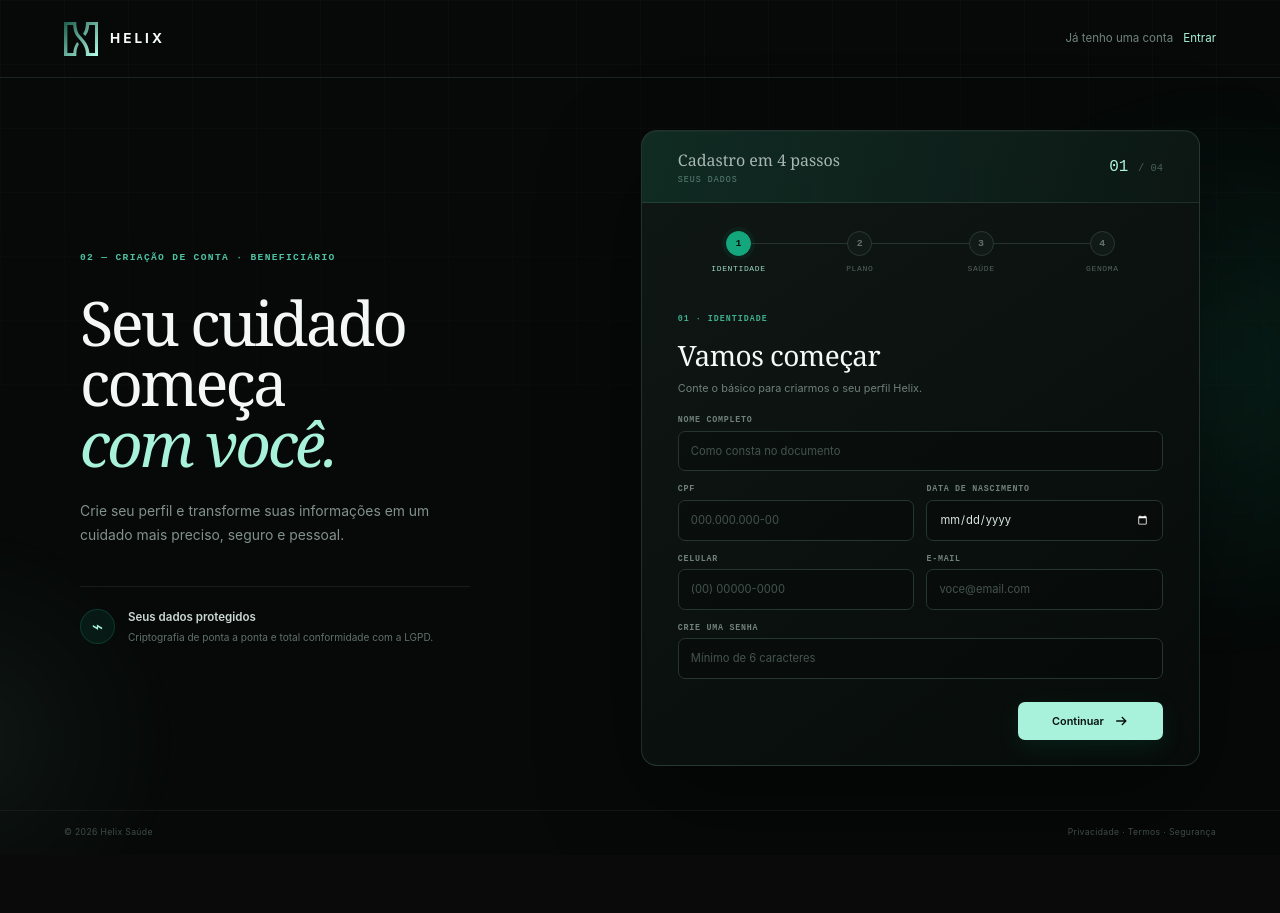
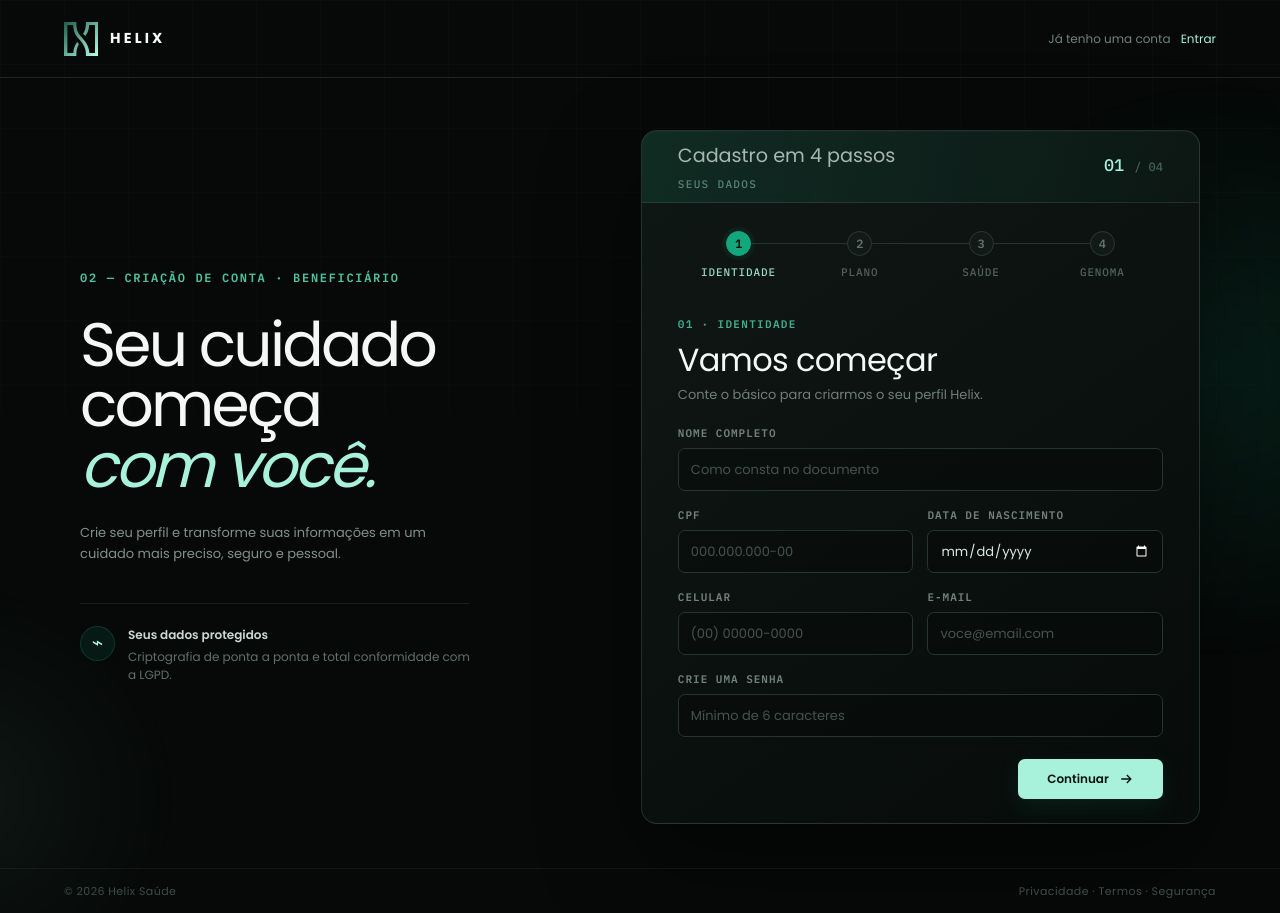
Before and after one commit to dpsanz/helix-app-demo, a React (Vite) app in the folder helix-app-demo/: page /cadastro in a window 1280 px wide. Before the commit the page ends 855 px from the top, so only its background shows below. Built offline with nearby package versions, Linux system fonts and the light colour scheme.

Commit message:
Update em todas as páginas

```diff
--- a/helix-app-demo/src/App.css
+++ b/helix-app-demo/src/App.css
@@ -993,3 +993,114 @@
 @media (max-width: 560px) {
   .patient-detail-grid { grid-template-columns: 1fr; }
 }
+
+/* Sistema tipográfico e de movimento Helix */
+.login-page, .signup-page, .app-shell, .modal, button, input {
+  font-family: var(--font-sans);
+}
+
+.signup-intro h1, .content-heading h2, .signup-card-head div span, .consent-card strong {
+  font-family: var(--font-serif);
+}
+
+.signup-kicker, .signup-card-head div strong, .step-count, .step-dot, .stepper small,
+.content-heading > span, .signup-fields label span, .medication-field span,
+.chip-group > span, .plan-card-field span, .plan-id > span, .plan-copy strong em,
+.plan-option b, .gene-chip, .patient-time, .metric-card strong, .metric-card small {
+  font-family: var(--font-mono);
+  font-variant-numeric: tabular-nums;
+}
+
+/* Escala mínima: nenhum texto informativo fica abaixo de 11px */
+.top-actions::before, .metric-card small, .brand .brand-lockup span,
+.signup-card-head div strong, .stepper small, .content-heading > span,
+.signup-fields label span, .medication-field span, .chip-group > span,
+.plan-card-field span, .plan-id > span, .plan-id small, .plan-copy small,
+.plan-copy strong em, .plan-option b, .consent-card p, .privacy-list li,
+.consent-check > span, .skip-button, .signup-footer, .login-storage-note,
+.doctor-demo-access, .profile-facts small, .patient-detail-grid small {
+  font-size: .6875rem;
+  line-height: 1.5;
+}
+
+.signup-login, .signup-trust strong, .signup-trust small, .step-count i,
+.content-heading p, .signup-fields input, .medication-field input,
+.plan-card-field input, .plan-id strong, .plan-copy strong, .chip-group button,
+.continue-button, .back-button, .auth-error, .signup-error, .demo-banner,
+.eyebrow, .status-ok, .status-alert, .timeline-item small,
+.patient-time, .patient-name small, .filters button, .ghost-btn,
+.primary-btn, .secondary-btn, .empty-patients p {
+  font-size: .75rem;
+  line-height: 1.5;
+}
+
+.signup-intro > p, .content-heading p, .consent-card p,
+.kit-card p, .medication-card p, .timeline p, .modal p,
+.profile-hero p, .muted, .profile-facts strong, .patient-detail-grid strong {
+  font-size: .8125rem;
+  line-height: 1.65;
+}
+
+.signup-fields input, .medication-field input, .plan-card-field input,
+.edit-fields input, .login-input {
+  min-height: 42px;
+  font-size: .8125rem;
+}
+
+.signup-kicker { font-size: .75rem; }
+.signup-brand strong, .login-brand strong { font-size: .9rem; }
+.signup-card-head div span { font-size: 1.2rem; }
+.step-count { font-size: 1.05rem; }
+.step-dot { font-size: .75rem; }
+.content-heading h2 { font-size: 2rem; line-height: 1.1; }
+.content-heading p { margin-top: 7px; }
+.plan-copy strong { font-size: .78rem; }
+.consent-card strong { font-size: 1.05rem; }
+.panel h2 { font-size: 1.125rem; line-height: 1.3; }
+.metric-card span { font-size: .75rem; }
+.patient-name strong { font-size: .8125rem; }
+.empty-patients strong { font-size: .875rem; }
+
+.signup-card { min-height: 640px; }
+.signup-content { min-height: 375px; }
+.signup-fields { gap: 16px 14px; }
+.chip-group button { padding: 7px 11px; }
+.plan-option { min-height: 66px; }
+
+/* Curva e duração compartilhadas para todas as interações */
+.ghost-btn, .filters button, .primary-btn, .secondary-btn, .access-option,
+.helix-button-hover, .continue-button, .back-button, .skip-button,
+.plan-option, .chip-group button, .patient-row, .metric-card, .panel,
+.kit-card, .medication-card, .login-input, .signup-fields input,
+.medication-field input, .plan-card-field input, .edit-fields input,
+.modal-close, .signup-login, .doctor-demo-access button {
+  transition:
+    color 260ms var(--ease-helix),
+    background-color 260ms var(--ease-helix),
+    border-color 260ms var(--ease-helix),
+    box-shadow 260ms var(--ease-helix),
+    opacity 260ms var(--ease-helix),
+    transform 260ms var(--ease-helix);
+}
+
+button:active:not(:disabled) { transform: scale(.975); }
+.panel:hover, .metric-card:hover { border-color: rgba(168,242,219,.22); transform: translateY(-2px); box-shadow: 0 20px 45px rgba(0,0,0,.2); }
+.patient-row:hover { transform: translateY(-2px); box-shadow: 0 12px 26px rgba(0,0,0,.18); }
+.modal-backdrop { animation: backdrop-in 240ms ease-out both; }
+.modal { animation: modal-enter 360ms var(--ease-helix) both; transform-origin: center; }
+.dashboard > * { animation: dashboard-item-in 520ms var(--ease-helix) both; }
+.dashboard > :nth-child(2) { animation-delay: 50ms; }
+.dashboard > :nth-child(3) { animation-delay: 100ms; }
+.dashboard > :nth-child(4) { animation-delay: 150ms; }
+.topbar { animation: sidebar-in 480ms var(--ease-helix) both; }
+
+@keyframes backdrop-in { from { opacity: 0; } to { opacity: 1; } }
+@keyframes dashboard-item-in { from { opacity: 0; transform: translateY(10px); } to { opacity: 1; transform: translateY(0); } }
+@keyframes sidebar-in { from { opacity: 0; transform: translateX(-10px); } to { opacity: 1; transform: translateX(0); } }
+
+@media (max-width: 560px) {
+  .signup-card { min-height: 650px; }
+  .signup-content { min-height: 410px; }
+  .stepper small { font-size: .625rem; }
+  .content-heading h2 { font-size: 1.8rem; }
+}
--- a/helix-app-demo/src/index.css
+++ b/helix-app-demo/src/index.css
@@ -1,13 +1,101 @@
+@import url('https://fonts.googleapis.com/css2?family=Cormorant+Garamond:wght@500;600&family=IBM+Plex+Mono:wght@400;500;600&family=Poppins:wght@400;500;600;700&display=swap');
 @import "tailwindcss";
+
 @theme {
   --color-helix-green: #1D5D4C;
   --color-helix-extralightgreen: #B5FFEB;
   --color-helix-lightgreen: #0D9E73;
+  --font-sans: "Poppins", ui-sans-serif, system-ui, sans-serif;
+  --font-mono: "IBM Plex Mono", ui-monospace, SFMono-Regular, Consolas, monospace;
+  --font-serif: "Cormorant Garamond", Georgia, "Times New Roman", serif;
+  --text-ui-caption: 0.75rem;
+  --text-ui-small: 0.8125rem;
+  --text-ui-body: 0.9375rem;
+  --text-ui-title: 1.125rem;
+  --ease-helix: cubic-bezier(.22, 1, .36, 1);
+  --animate-page-enter: page-enter 520ms var(--ease-helix) both;
+  --animate-modal-enter: modal-enter 360ms var(--ease-helix) both;
 }
+
 @custom-variant dark (&:where(.dark, .dark *));
 
+@keyframes page-enter {
+  from { opacity: 0; transform: translateY(10px); }
+  to { opacity: 1; transform: translateY(0); }
+}
+
+@keyframes modal-enter {
+  from { opacity: 0; transform: translateY(14px) scale(.975); }
+  to { opacity: 1; transform: translateY(0) scale(1); }
+}
+
+@utility page-enter { animation: var(--animate-page-enter); }
+@utility modal-enter { animation: var(--animate-modal-enter); }
+
+@utility ui-transition {
+  transition-property: color, background-color, border-color, opacity, box-shadow, transform;
+  transition-duration: 260ms;
+  transition-timing-function: var(--ease-helix);
+}
+
+@utility ui-card {
+  border: 1px solid rgb(168 242 219 / 15%);
+  background: linear-gradient(145deg, rgb(16 24 21 / 96%), rgb(7 12 10 / 98%));
+  box-shadow: 0 24px 70px rgb(0 0 0 / 32%), inset 0 1px rgb(255 255 255 / 3%);
+}
+
+@utility ui-label {
+  font-family: var(--font-mono);
+  font-size: var(--text-ui-caption);
+  font-weight: 600;
+  letter-spacing: .08em;
+  text-transform: uppercase;
+}
+
+@utility font-editorial { font-family: var(--font-serif); }
+
+@utility font-code {
+  font-family: var(--font-mono);
+  font-variant-numeric: tabular-nums;
+}
+
+html {
+  color-scheme: dark;
+  font-family: var(--font-sans);
+  font-size: 16px;
+  scroll-behavior: smooth;
+}
+
 body {
-  background-color: #0a0a0a;
+  min-height: 100vh;
+  margin: 0;
   color: #f5f5f5;
-  min-height: 100vh;
+  background: #0a0a0a;
+  font-family: var(--font-sans);
+  font-size: var(--text-ui-body);
+  line-height: 1.6;
+  -webkit-font-smoothing: antialiased;
+  text-rendering: optimizeLegibility;
 }
+
+#root { min-height: 100vh; }
+button, input, textarea, select { font: inherit; }
+button, a { -webkit-tap-highlight-color: transparent; }
+button { cursor: pointer; }
+button:disabled { cursor: not-allowed; }
+
+:focus-visible {
+  outline: 2px solid var(--color-helix-extralightgreen);
+  outline-offset: 3px;
+}
+
+::selection { color: #04100c; background: #8fe2ca; }
+
+@media (prefers-reduced-motion: reduce) {
+  *, *::before, *::after {
+    scroll-behavior: auto !important;
+    animation-duration: .01ms !important;
+    animation-iteration-count: 1 !important;
+    transition-duration: .01ms !important;
+  }
+}
--- a/helix-app-demo/src/pages/Auth/Login.tsx
+++ b/helix-app-demo/src/pages/Auth/Login.tsx
@@ -28,9 +28,9 @@ export default function Login() {
     }
   }
 
-  return <div className="login-page min-h-screen flex items-center justify-center px-4">
-    <div className="login-card w-full max-w-sm rounded-2xl p-8">
-      <div className="login-brand"><img src="/logo.svg" alt="" /><strong>HELIX</strong></div>
+  return <div className="login-page page-enter min-h-screen flex items-center justify-center px-4">
+    <div className="login-card ui-card w-full max-w-sm rounded-2xl p-8">
+      <div className="login-brand"><img src="/logo.svg" alt="" /><strong></strong></div>
       <h1 className="text-lg font-semibold mb-1 text-center">Bem-vindo de volta</h1>
       <p className="text-sm text-neutral-400 mb-5 text-center">Acesse sua conta Helix</p>
       <div className="grid grid-cols-2 gap-2 mb-5" role="group" aria-label="Tipo de acesso">
--- a/helix-app-demo/src/pages/Cadastro/Cadastro.tsx
+++ b/helix-app-demo/src/pages/Cadastro/Cadastro.tsx
@@ -95,7 +95,7 @@ export default function Cadastro() {
   }
 
   return (
-    <main className="signup-page">
+    <main className="signup-page page-enter">
       <div className="signup-orb signup-orb-one" />
       <div className="signup-orb signup-orb-two" />
 
@@ -118,7 +118,7 @@ export default function Cadastro() {
           </div>
         </div>
 
-        <div className="signup-card">
+        <div className="signup-card ui-card">
           <div className="signup-card-head">
             <div><span>Cadastro em 4 passos</span><strong>{steps[step].eyebrow}</strong></div>
             <span className="step-count">0{step + 1} <i>/ 04</i></span>
--- a/helix-app-demo/src/pages/Perfil/Perfil.tsx
+++ b/helix-app-demo/src/pages/Perfil/Perfil.tsx
@@ -38,7 +38,7 @@ export default function Perfil() {
   const medication = user.health?.medication || 'Nenhum medicamento informado'
   const hasMedication = Boolean(user.health?.medication)
 
-  return <div className="app-shell">
+  return <div className="app-shell page-enter">
     <header className="topbar"><div className="brand pro-brand"><img src="/logo.svg" alt="" /><div className="brand-lockup"><strong>HELIX</strong><span>BENEFICIÁRIO</span></div></div><div className="top-actions"><button className="ghost-btn" onClick={() => setEditing(true)}>Editar perfil</button><button className="ghost-btn" onClick={leave}>Sair</button></div></header>
     <main className="dashboard">
       <div className="demo-banner">Perfil salvo localmente neste navegador · ID {user.id}</div>
--- a/helix-app-demo/src/pages/PortalMedico/PortalMedico.tsx
+++ b/helix-app-demo/src/pages/PortalMedico/PortalMedico.tsx
@@ -52,7 +52,7 @@ export default function PortalMedico() {
   if (loading) return <div className="app-loading"><img src="/logo.svg" alt="" /><span>Carregando pacientes…</span></div>
   if (!doctor) return <div className="app-loading"><p>Conta médica não encontrada.</p><button className="primary-btn" onClick={leave}>Voltar ao login</button></div>
 
-  return <div className="app-shell medical">
+  return <div className="app-shell medical page-enter">
     <header className="topbar"><div className="brand pro-brand"><img src="/logo.svg" alt="Helix" /><div className="brand-lockup"><strong>HELIX</strong><span>PROFISSIONAL</span></div></div><div className="top-actions"><button className="ghost-btn" onClick={load}>Atualizar pacientes</button><button className="ghost-btn" onClick={leave}>Sair</button></div></header>
     <main className="dashboard">
       <div className="demo-banner">Portal médico local · Novas contas beneficiárias aparecem automaticamente aqui</div>
```
